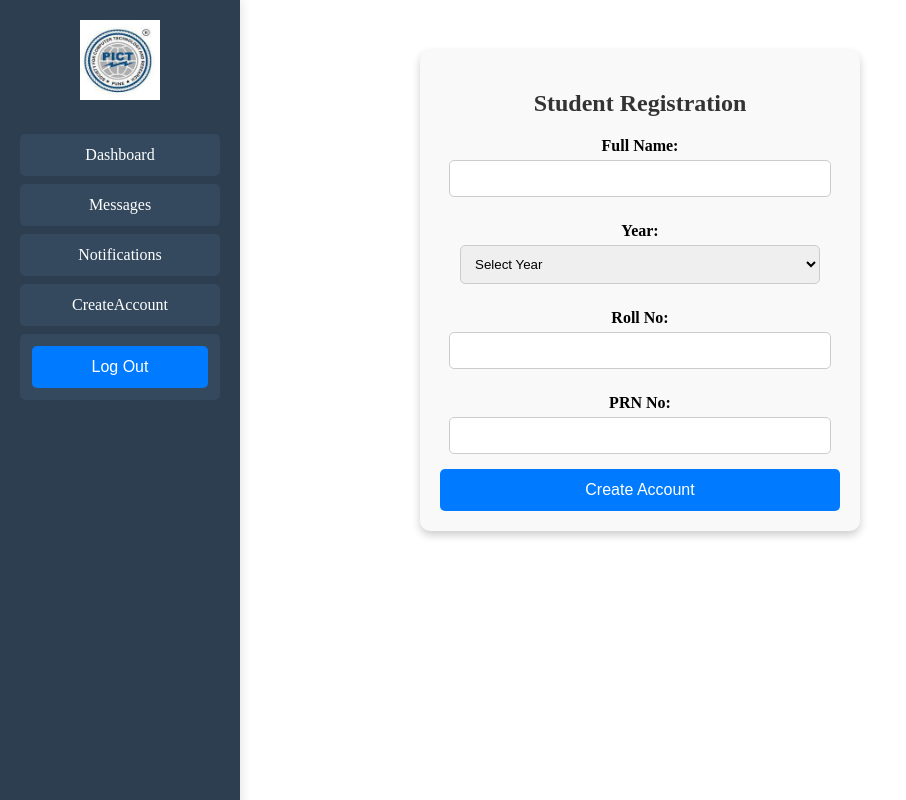
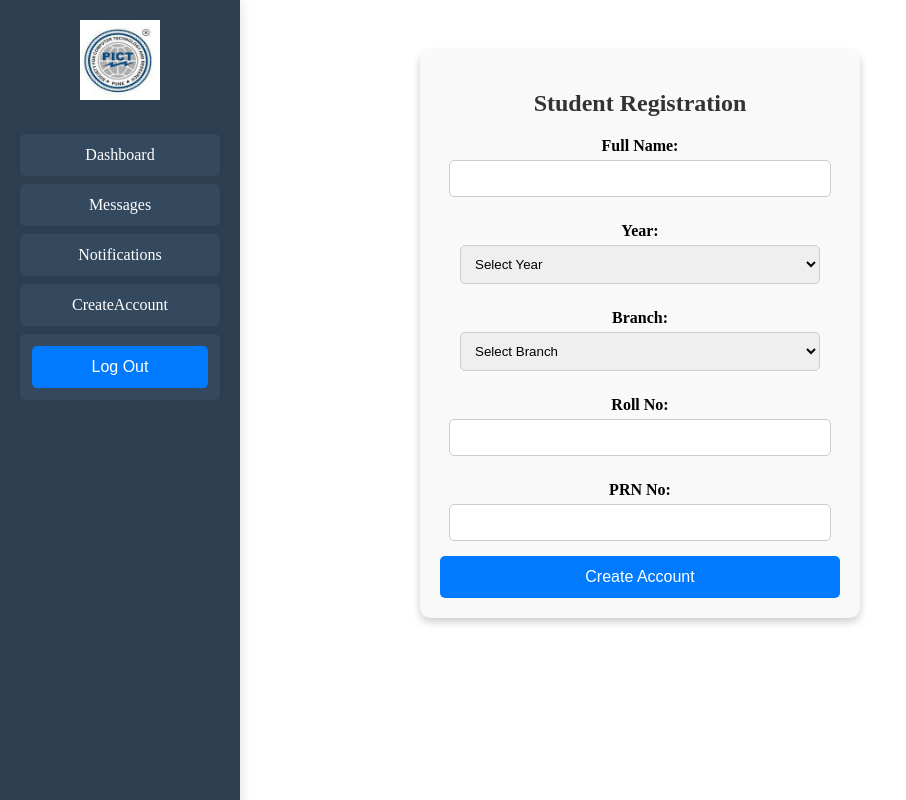
Before and after one commit to sanikaamitdesh/frontend-spring, a React (Vite) app: page /CreateAccount in a window 1280 px wide. Shown: the whole page, without its empty margins (0-906 px from the left). Built offline with nearby package versions, Linux system fonts and the light colour scheme.

Commit message:
Your commit message

```diff
--- a/college-frontend/src/pages/CreateAccount.jsx
+++ b/college-frontend/src/pages/CreateAccount.jsx
@@ -1,7 +1,6 @@
- import React, { useState } from "react";
-// import Sidebar from "../components/Sidebar.jsx"; // Import Sidebar component
-
+import React, { useState } from "react";
 import Sidebar from "../components/Sidebar.jsx";
+import axios from "axios"; // Import axios
 import "../styles/CreateAccount.css";
 
 const StudentForm = () => {
@@ -10,6 +9,7 @@ const StudentForm = () => {
     year: "",
     rollNo: "",
     prnNo: "",
+    branch: ""
   });
 
   const [submitted, setSubmitted] = useState(false);
@@ -18,12 +18,23 @@ const StudentForm = () => {
     setStudent({ ...student, [e.target.name]: e.target.value });
   };
 
-  const handleSubmit = (e) => {
+  const handleSubmit = async (e) => {
     e.preventDefault();
-    if (student.name && student.year && student.rollNo && student.prnNo) {
+
+    if (!student.name || !student.year || !student.rollNo || !student.prnNo || !student.branch) {
+      alert("Please fill all fields");
+      return;
+    }
+
+    try {
+      const response = await axios.post("http://localhost:8080/students/create", student);
+      console.log("Response:", response.data);
       setSubmitted(true);
-    } else {
-      alert("Please fill all fields");
+      localStorage.setItem("rollNo", student.rollNo); // Store roll number in local storage for Dashboard
+      alert("Student Registered Successfully!");
+    } catch (error) {
+      console.error("Error registering student:", error);
+      alert("Failed to create student account. Please try again.");
     }
   };
 
@@ -47,6 +58,15 @@ const StudentForm = () => {
                 <option value="BE">BE</option>
               </select>
 
+              <label>Branch:</label>
+              <select name="branch" value={student.branch} onChange={handleChange} required>
+                <option value="">Select Branch</option>
+                <option value="CS">CS</option>
+                <option value="IT">IT</option>
+                <option value="ENTC">ENTC</option>
+                <option value="AIDS">AIDS</option>
+              </select>
+
               <label>Roll No:</label>
               <input type="text" name="rollNo" value={student.rollNo} onChange={handleChange} required />
 
@@ -60,6 +80,7 @@ const StudentForm = () => {
               <h3>Student Registered Successfully!</h3>
               <p><strong>Name:</strong> {student.name}</p>
               <p><strong>Year:</strong> {student.year}</p>
+              <p><strong>Branch:</strong> {student.branch}</p>
               <p><strong>Roll No:</strong> {student.rollNo}</p>
               <p><strong>PRN No:</strong> {student.prnNo}</p>
             </div>
--- a/college-frontend/src/pages/Dashboard.jsx
+++ b/college-frontend/src/pages/Dashboard.jsx
@@ -1,11 +1,25 @@
-import React, { useState } from "react";
+import React, { useState, useEffect } from "react";
 import { Link } from "react-router-dom";
 import Sidebar from "../components/Sidebar.jsx";
+import axios from "axios";
 import "../styles/Dashboard.css";
 
 const Dashboard = () => {
+    const [student, setStudent] = useState(null);
     const [selectedDocument, setSelectedDocument] = useState("");
     const [reason, setReason] = useState("");
+
+    useEffect(() => {
+        const rollNo = localStorage.getItem("rollNo") || "32241"; // Get roll number from localStorage
+
+        axios.get(`http://localhost:8080/students/${rollNo}`)
+            .then(response => {
+                setStudent(response.data);
+            })
+            .catch(error => {
+                console.error("Error fetching student data:", error);
+            });
+    }, []);
 
     const handleRequestSubmit = () => {
         if (!selectedDocument || !reason) {
@@ -34,19 +48,16 @@ const Dashboard = () => {
                         <tbody>
                             <tr>
                                 <td>
-                                    <strong>Name:</strong> Pranali Gokul Lokhande<br />
-
+                                    <strong>Name:</strong> {student ? student.name : "Loading..."} <br />
                                 </td>
                                 <td>
-                                    <strong>PRN Number:</strong> 72224329E<br />
-                                    <strong>Year:</strong> SE<br />
-                                    <strong>Branch:</strong> ENTC<br />
-                                    <strong>Roll No.:</strong> 12345
+                                    <strong>PRN Number:</strong> {student ? student.prnNo : "Loading..."}<br />
+                                    <strong>Year:</strong> {student ? student.year : "Loading..."}<br />
+                                    <strong>Branch:</strong> {student ? student.branch : "Loading..."}<br />
+                                    <strong>Roll No.:</strong> {student ? student.rollNo : "Loading..."}
                                 </td>
                                 <td className="status">
                                     Profile complete.<br />
-                                    {/* <button className="update-btn">Update Year</button>
-                                    <button className="update-btn">Update Roll No.</button> */}
                                 </td>
                                 <td>
                                     <select className="dropdown" value={selectedDocument} onChange={(e) => setSelectedDocument(e.target.value)}>
@@ -65,7 +76,6 @@ const Dashboard = () => {
                                     <button className="btn request-btn" onClick={handleRequestSubmit}>Submit Request</button>
                                 </td>
                                 <td>
-
                                     <Link to="/Status" className="btn">Check Status</Link>
                                     <Link to="/History" className="btn">View History</Link>
                                 </td>
--- a/src/App.jsx
+++ b/src/App.jsx
@@ -20,6 +20,7 @@ function App() {
         <Route path="/" element={<Home />} />
         <Route path="/register" element={<Register />} />
         <Route path="/login" element={<Login />} />
+
 
         <Route
           path="/admin-dashboard"
```
